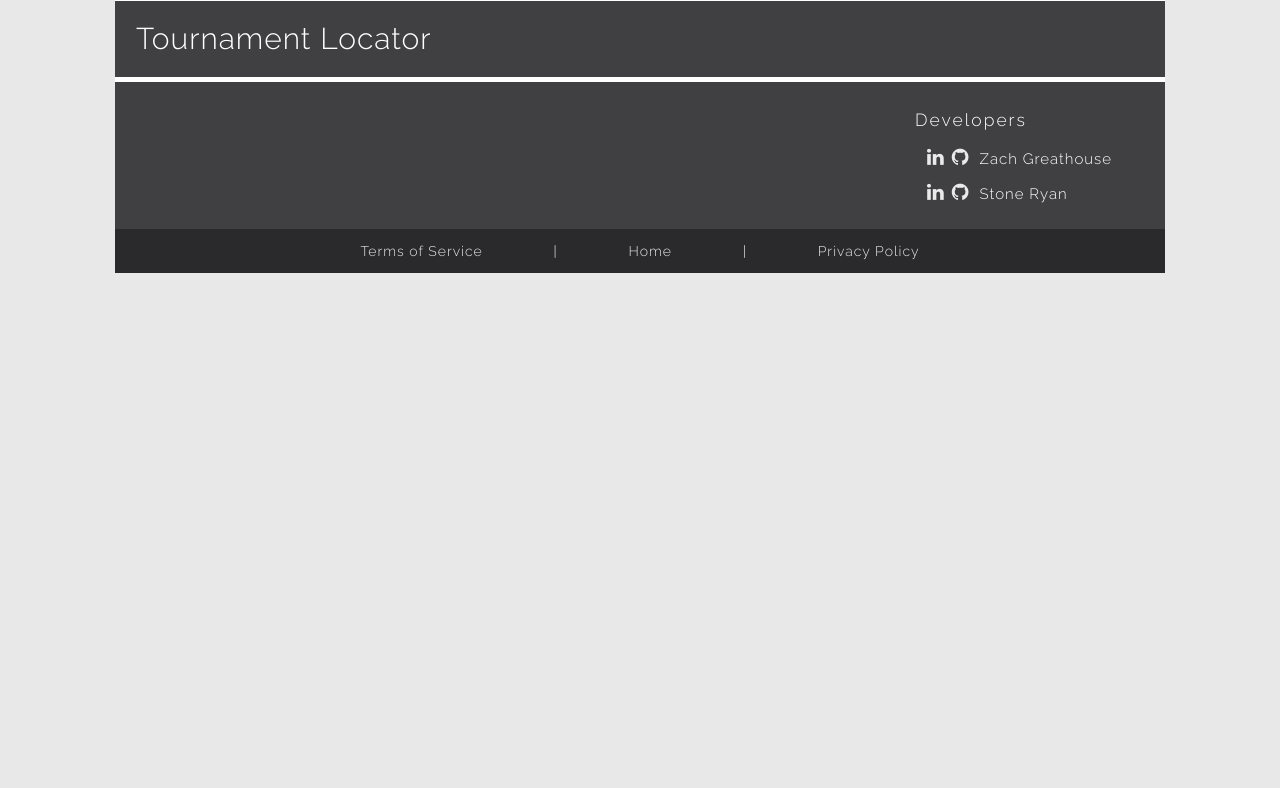
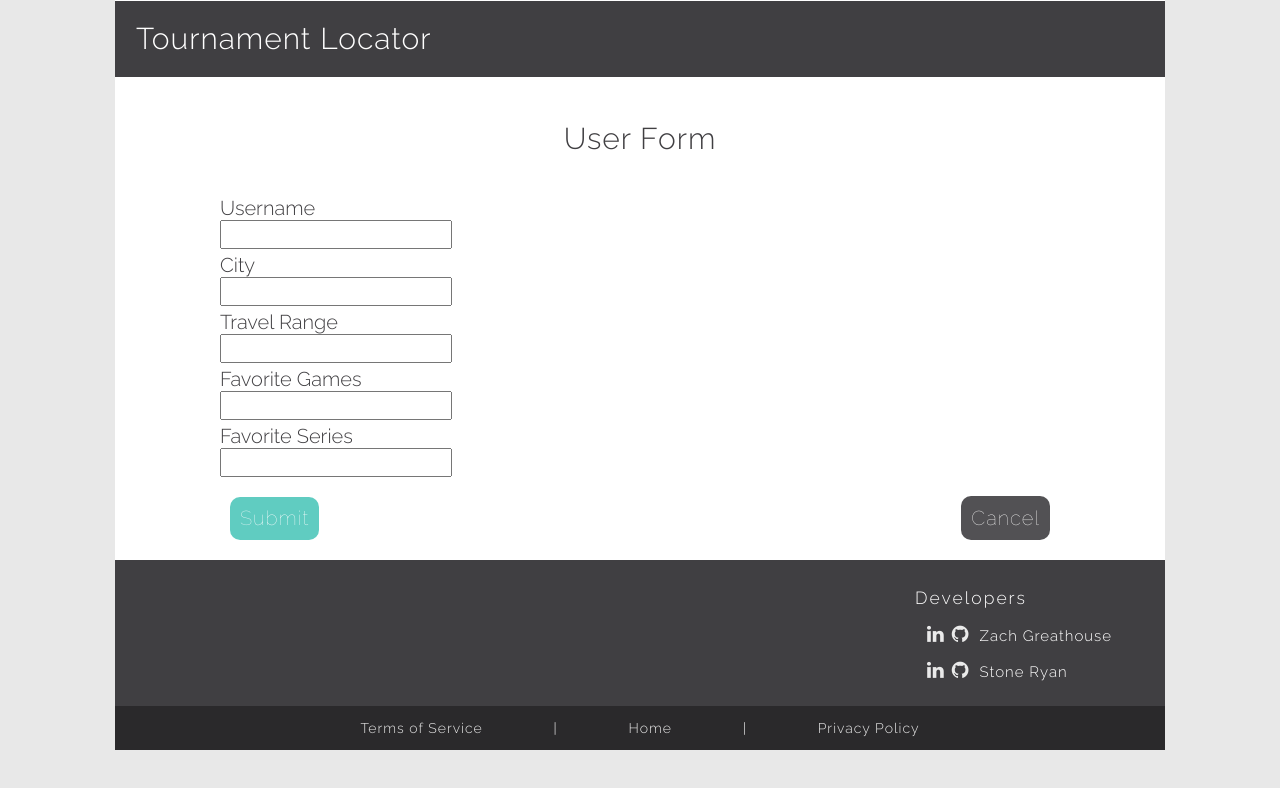
Before and after one commit to zgreathouse/TournamentLocator, a React (Create React App) app in the folder frontend/: page /user/edit in a window 1280 px wide. Shown: the top 788 px of the page. Built offline with nearby package versions, Linux system fonts and the light colour scheme; no server answers.

Commit message:
minor fixes to userFormFields.js file and syntax fixes to UserForm component, hook up the UserForm component to reactRouter

```diff
--- a/frontend/src/components/App.js
+++ b/frontend/src/components/App.js
@@ -10,6 +10,7 @@ import TournamentIndex from './tournamentComponents/TournamentIndex';
 import TournamentShow from './tournamentComponents/tournamentShow';
 import TournamentForm from './formComponents/TournamentForm';
 import EditTournamentForm from './formComponents/EditTournamentForm';
+import UserForm from './formComponents/UserForm';
 import Forum from './forumComponents';
 import PostForm from './formComponents/PostForm';
 import EditPostForm from './formComponents/EditPostForm';
@@ -32,6 +33,7 @@ class App extends Component {
             <Route exact path="/tournaments/:id/forum/new" component={PostForm} />
             <Route exact path="/tournaments/:id/forum/:postID/edit" component={EditPostForm} />
             <Route exact path="/tournaments" component={TournamentIndex} />
+            <Route exact path="/user/edit" component={UserForm} />
           </Switch>
           <Footer />
         </div>
--- a/frontend/src/components/formComponents/UserForm.js
+++ b/frontend/src/components/formComponents/UserForm.js
@@ -1,3 +1,4 @@
+import _ from 'lodash';
 import React, { Component } from 'react';
 import { Field, reduxForm } from 'redux-form';
 import { connect } from 'react-redux';
@@ -13,7 +14,7 @@ import CancelButton from './formButtons/cancelButton';
 class UserForm extends Component {
   renderFields() {
     return _.map(FIELDS, ({ label, name, type }) => {
-      <Field key={name} component={TextInput} type={type} label={label} name={name} />
+      return <Field key={name} component={TextInput} type={type} label={label} name={name} />
     });
   }
 
@@ -26,6 +27,8 @@ class UserForm extends Component {
   }
 
   render() {
+    const { handleSubmit } = this.props;
+
     return (
       <div className="tournament-form-container">
         <h2>User Form</h2>
--- a/frontend/src/util/userFormFields.js
+++ b/frontend/src/util/userFormFields.js
@@ -24,7 +24,7 @@ export const FIELDS = {
   },
   followedSeries: {
     label: 'Favorite Series',
-    name: 'followedGames',
+    name: 'followedSeries',
     type: 'input'
   }
 };
```
